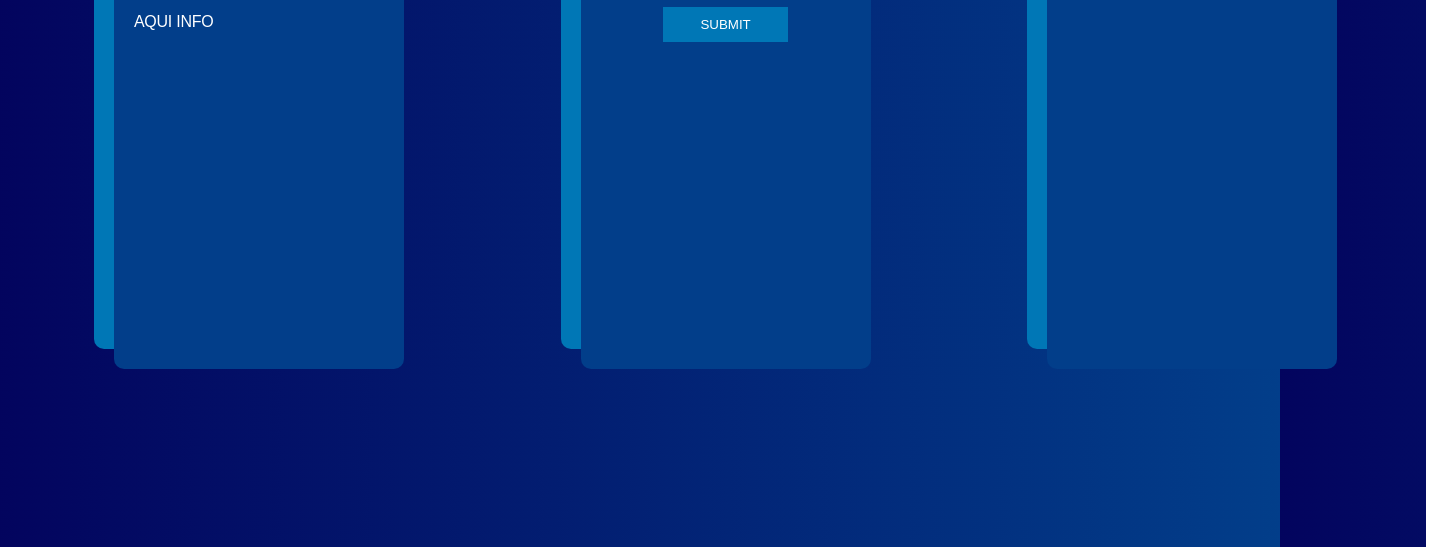
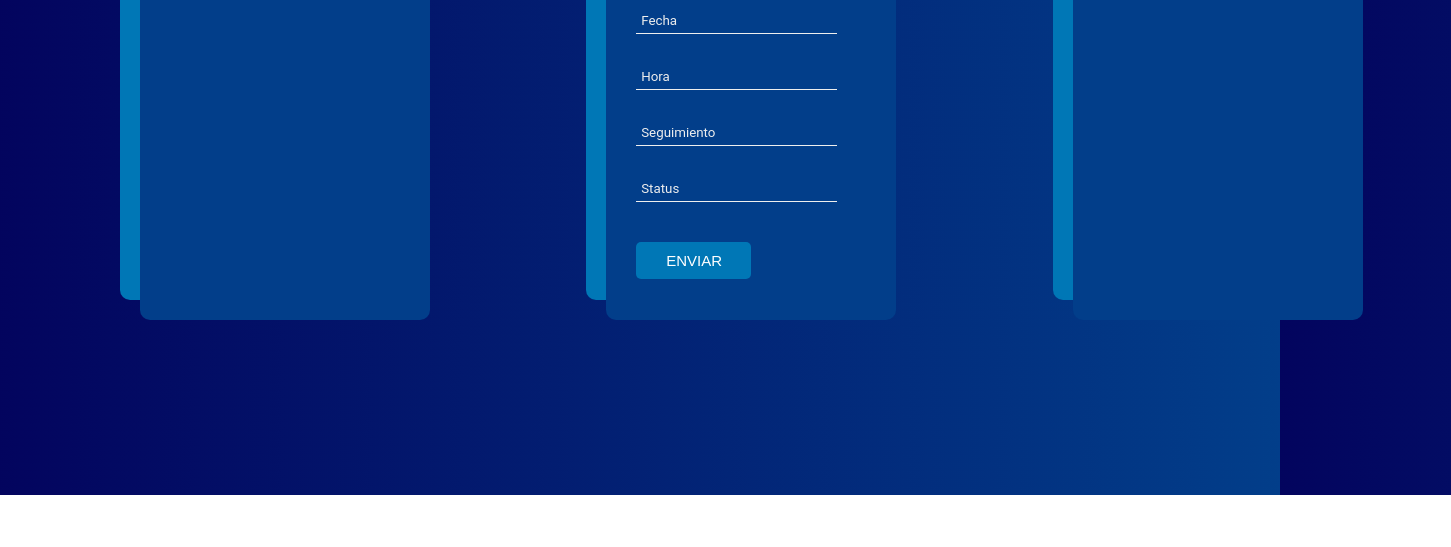
Before and after one commit to Jskenpo/MediCom, a website: page src/PACIENTES/Historial/historial.html in a window 1280 px wide. Shown: the part 313-860 px from the top of the page, 1451 px wide, since content can reach past the window. After the commit the page ends 808 px from the top, so only its background shows below. Drawn offline with Linux system fonts and the light colour scheme.

Commit message:
Frontend actualizado

```diff
--- a/src/PACIENTES/Historial/historial.css
+++ b/src/PACIENTES/Historial/historial.css
@@ -10,8 +10,7 @@ body {
 .container {
     position: absolute;
     width: 1400px;
-    top: 60px;
-    left: 2%;
+    left: 4%;
     display: flex;
 }
 
@@ -29,7 +28,7 @@ body {
 .cardInfo {
     background-color: #023E8A;
     width: 250px;
-    min-height: 404.5px;
+    min-height: 410px;
     display: flex;
     flex-direction: column;
     padding: 20px;
@@ -102,7 +101,7 @@ body {
 .cardForm {
     background-color: #023E8A;
     width: 250px;
-    min-height: 404.5px;
+    min-height: 410px;
     display: flex;
     flex-direction: column;
     padding: 20px;
@@ -186,7 +185,7 @@ body {
 .cardHistorial {
     background-color: #023E8A;
     width: 250px;
-    min-height: 404.5px;
+    min-height: 410px;
     display: flex;
     flex-direction: column;
     padding: 20px;
@@ -303,3 +302,52 @@ body {
       box-shadow: -20px -20px 0px 0px #0077B6;
     }
 }
+
+
+form, input{
+    padding: 0;
+    margin: 0;
+    outline: none;
+    font-family: Roboto, Arial, sans-serif;
+    color: #eee;
+}
+
+form {
+    padding: 10px;
+}
+
+button {
+    padding: 10px 5px;
+    margin-top: 20px;
+    border-radius: 5px;
+    border: none;
+    background: #03045e;
+    text-decoration: none;
+    font-size: 15px;
+    font-weight: 400;
+    color: #fff;
+    align-items: center;
+}
+
+input{
+    padding: 5px;
+    margin-bottom: 30px;
+    background: transparent;
+    border: none;
+    border-bottom: 1px solid #eee;
+}
+
+input[type="text"] {
+    color: #eee;
+  }
+
+
+input::placeholder {
+    color: #eee;
+    border: none;
+    outline: none;
+}
+
+button:hover{
+    background: #85d6de;
+}
--- a/src/PACIENTES/Historial/historial.html
+++ b/src/PACIENTES/Historial/historial.html
@@ -21,7 +21,16 @@
             <div class="cardForm">
               <h2>Nueva Visita</h2>
               <hr/>
-              <button>Submit</button>
+              <form action="/">
+                <div class="info">
+                  <input type="text" name="id_reporte_medico" placeholder="ID del Reporte Medico">
+                  <input type="text" name="fecha" placeholder="Fecha">
+                  <input type="text" name="hora" placeholder="Hora">
+                  <input type="text" name="seguimiento" placeholder="Seguimiento">
+                  <input type="text" name="status" placeholder="Status">
+                </div>
+                <button type="submit" href="/">Enviar</button>
+              </form>
             </div>
           </div>
 
```
